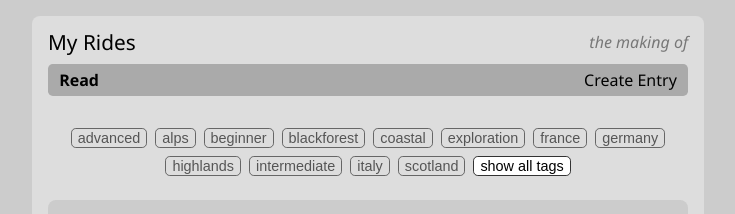
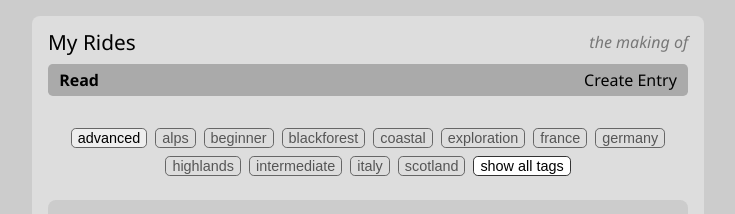
Before and after one commit to edwardtanguay/coding-challenge-react-blogsite-calimoto, a React (Vite) app: page /blog in a window 1280 px wide. In both pictures the pointer is over the button 380 px from the left and 137 px from the top of the page. Shown: the top 214 px of the page, without its empty margins (272-1007 px from the left). Built offline with nearby package versions, Linux system fonts and the light colour scheme.

Commit message:
hover on tags works

```diff
--- a/src/styles/index.scss
+++ b/src/styles/index.scss
@@ -35,6 +35,10 @@ body {
 					border: 1px solid #666;
 					border-radius: 0.3rem;
 					background-color: #ddd;
+					&:hover {
+						background-color: #eee;
+						color: #000;
+					}
 				}
 			}
 		}
@@ -104,13 +108,17 @@ body {
 						color: #000;
 						border: 1px solid #333;
 						border-radius: 0.3rem;
-						background-color: rgb(255, 255, 255);
+						background-color: #fff;
 					}
 					&.notSelected {
 						color: #555;
 						border: 1px solid #666;
 						border-radius: 0.3rem;
 						background-color: #ddd;
+						&:hover {
+							background-color: #eee;
+							color: #000;
+						}
 					}
 				}
 			}
```
Also changed, not shown: dev/notes.txt.
